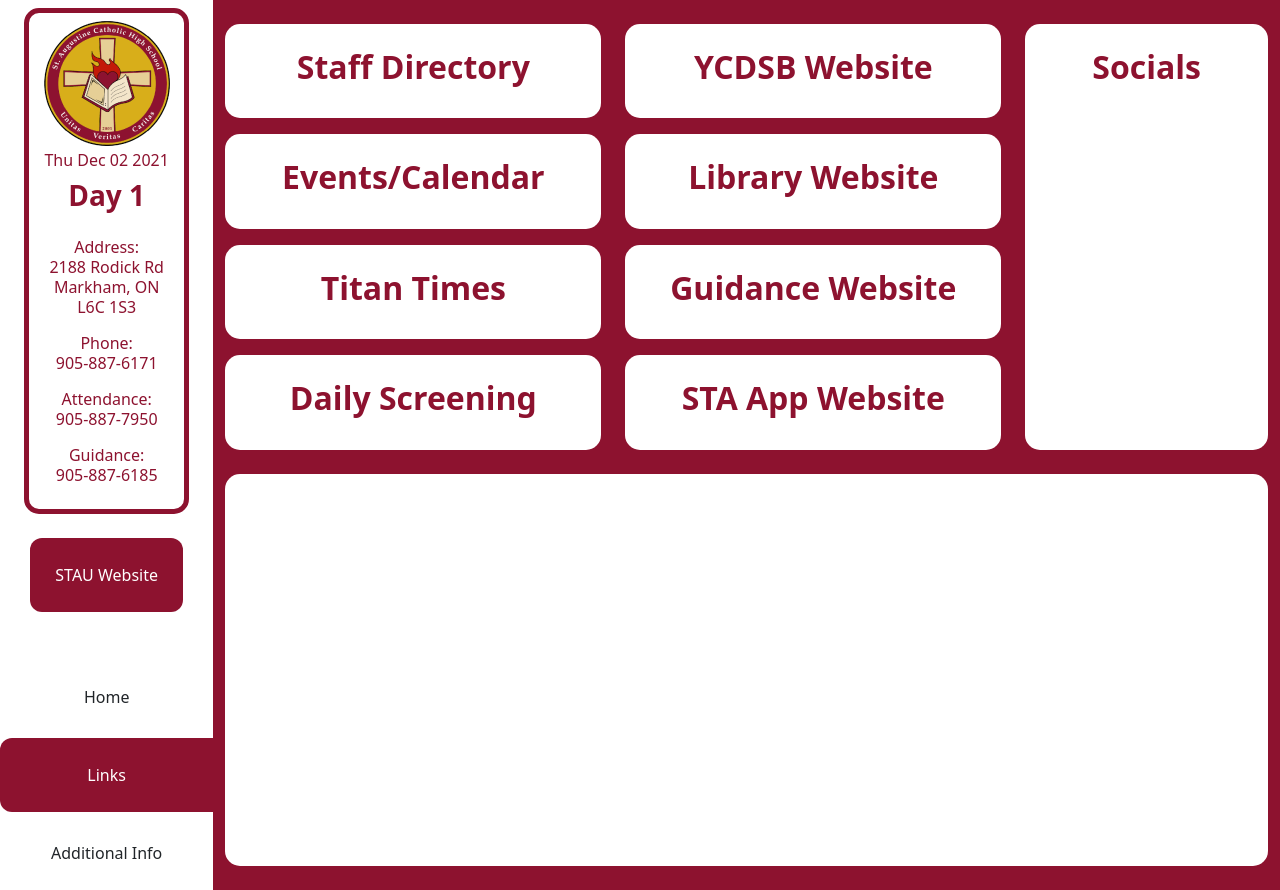
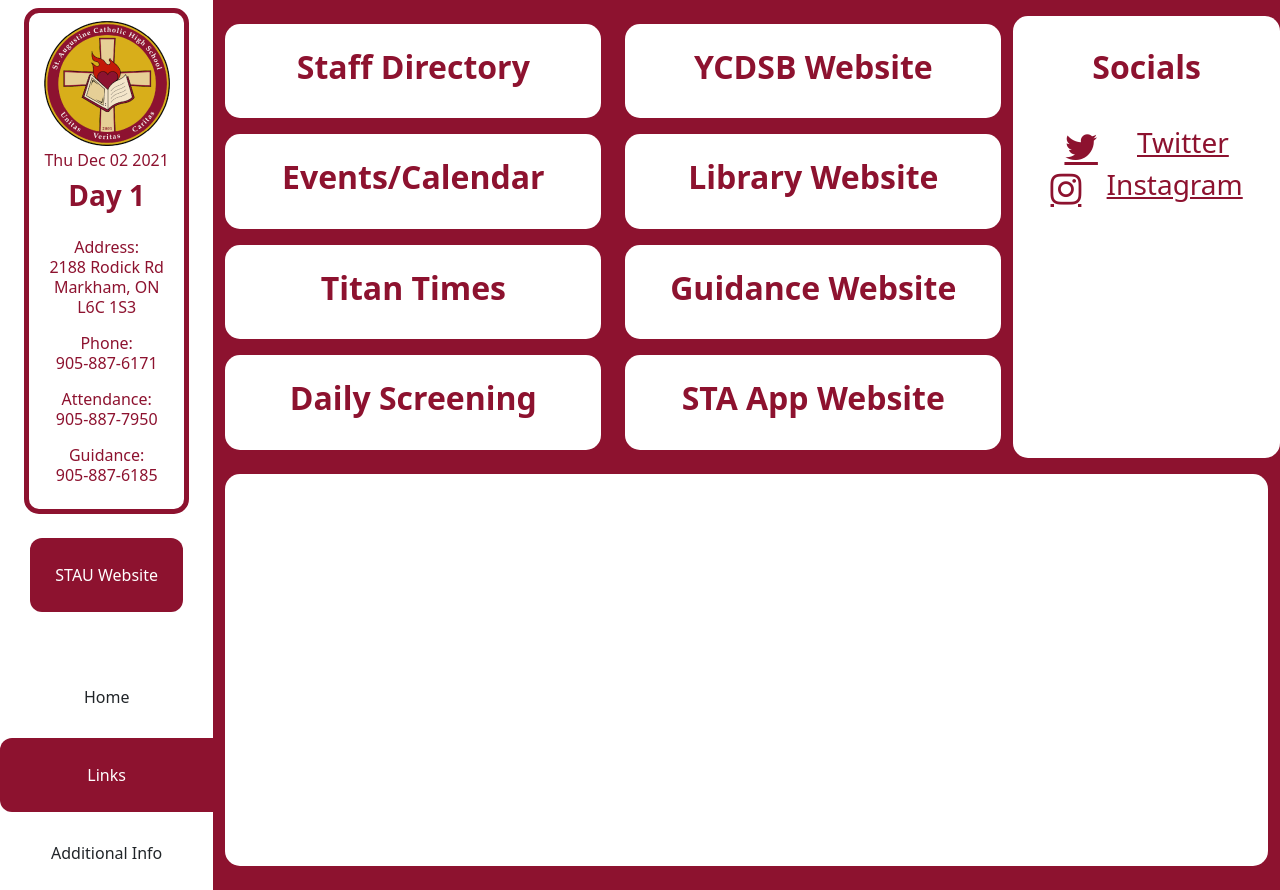
Before and after one commit to stau-app-dev/main-website, a PHP site: page /links in a window 1280 px wide. Run offline with PHP 8.4, Linux system fonts and the light colour scheme; some libraries are stand-ins or nearby versions.

Commit message:
links page

```diff
--- a/assets/css/common.css
+++ b/assets/css/common.css
@@ -109,6 +109,10 @@ h2.link-text {
     color: white;
 }
 
+.social-media-link {
+    color: #8d122f !important;
+}
+
 #loading {
     position: fixed;
     display: flex;
--- a/links.php
+++ b/links.php
@@ -10,6 +10,7 @@
             integrity="sha384-EVSTQN3/azprG1Anm3QDgpJLIm9Nao0Yz1ztcQTwFspd3yD65VohhpuuCOmLASjC"
             crossorigin="anonymous"
         />
+        <link rel="stylesheet" href="https://cdnjs.cloudflare.com/ajax/libs/font-awesome/4.7.0/css/font-awesome.css" integrity="sha512-5A8nwdMOWrSz20fDsjczgUidUBR8liPYU+WymTZP1lmY9G6Oc7HlZv156XqnsgNUzTyMefFTcsFH/tnJE/+xBg==" crossorigin="anonymous" referrerpolicy="no-referrer" />
 
         <link href="assets/css/common.css" rel="stylesheet" />
 
@@ -27,7 +28,7 @@
                     <div class="col-12 col-lg-9">
                         <div class="row mt-3">
                             <div class="col-6 link-container">
-                                <a href="" class="link-danger link">
+                                <a href="https://stau.ycdsb.ca/our-school/staff-directory/" class="link-danger link">
                                     <div class="col-12 infobox p-4 my-2">
                                         <h2 class="link-text text-center">Staff Directory</h2>
                                     </div>
@@ -53,7 +54,7 @@
                                 </a>
                             </div>
                             <div class="col-6 link-container">
-                                <a href="" class="link-danger link">
+                                <a href="https://sites.google.com/ycdsbk12.ca/staulibrary" class="link-danger link">
                                     <div class="col-12 infobox p-4 my-2">
                                         <h2 class="link-text text-center">Library Website</h2>
                                     </div>
@@ -62,7 +63,7 @@
                         </div>
                         <div class="row">
                             <div class="col-6 link-container">
-                                <a href="" class="link-danger link">
+                                <a href="https://titantimes.live/" class="link-danger link">
                                     <div class="col-12 infobox p-4 my-2">
                                         <h2 class="link-text text-center">Titan Times</h2>
                                     </div>
@@ -96,13 +97,23 @@
                             </div>
                         </div>
                     </div>
-                    <div class="col-12 col-lg-3 d-flex flex-column my-3 link-container">
-                        <a href="" class="link-danger link infobox p-4 my-2 flex-grow-1">
-                            <div class="col-12">
-                                <h2 class="link-text text-center">Socials</h2>
-                            </div>
-                        </a>
-                    </div>
+                    <div class="col-12 col-lg-3 d-flex flex-column my-3 infobox">
+                        <div class="col-12 link-danger link p-4 my-2">
+                            <h2 class="link-text text-center">Socials</h2>
+                        </div>
+                            <a href="https://twitter.com/STAUpdates" class="social-media-link">
+                                <div class="d-flex flex-row justify-content-evenly align-items-center">
+                                    <i class="fa fa-twitter link-container" style="font-size: 36px;cursor:pointer;"></i>
+                                    <h3>Twitter</h3>
+                                </div>
+                            </a>
+                            <a href="https://www.instagram.com/sachsapp/" class="social-media-link">
+                                <div class="d-flex flex-row justify-content-evenly align-items-center">
+                                    <i class="fa fa-instagram" style="font-size: 36px;cursor:pointer;"></i>
+                                    <h3>Instagram</h3>
+                                </div>
+                            </a>
+                        </div>
                 </div>
                 <div class="row flex-grow-1">
                     <div class="col-12 d-flex flex-column fs-3">
```
